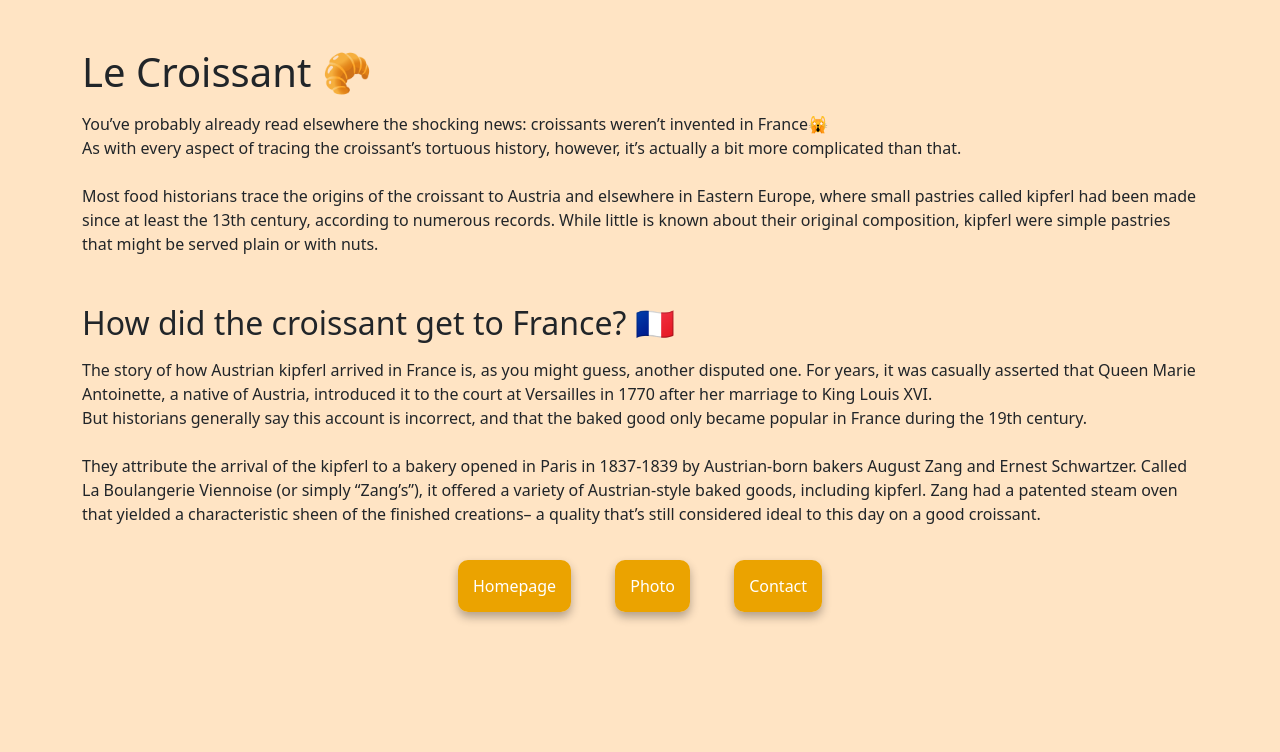
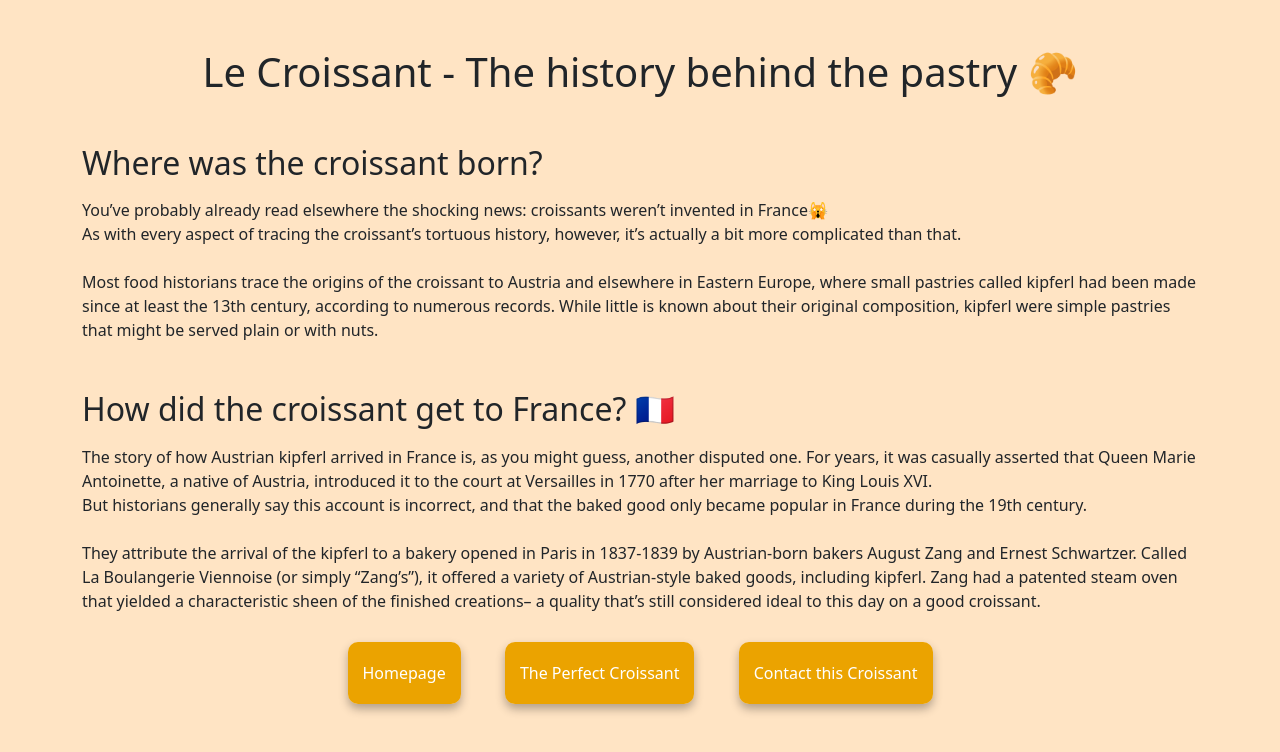
Before and after one commit to mariaCalvario/Croissant, a plain HTML site: page index.html in a window 1280 px wide. Drawn offline with nearby package versions, Linux system fonts and the light colour scheme.

Commit message:
Optimized the website with SEO

```diff
--- a/css/styles.css
+++ b/css/styles.css
@@ -6,7 +6,7 @@ body {
   color: white;
   margin: 20px;
   text-decoration: none;
-  padding: 15px;
+  padding: 20px 15px;
   border-radius: 10px;
   background-color: #eba300;
   box-shadow: 0 5px 10px rgba(0, 0, 0, 0.3);
--- a/index.html
+++ b/index.html
@@ -4,7 +4,11 @@
     <meta charset="UTF-8" />
     <meta http-equiv="X-UA-Compatible" content="IE=edge" />
     <meta name="viewport" content="width=device-width, initial-scale=1.0" />
-    <title>Le Croissant 🥐</title>
+    <meta
+      name="description"
+      content="Are you one of those people who thinks the croissant is a french creation? Well, think again!! We'll tell you all about this delicious pastry @ Le Croissant"
+    />
+    <title>Le Croissant - A delicious touch of bakery with history🥐</title>
     <link
       href="https://cdn.jsdelivr.net/npm/bootstrap@5.0.1/dist/css/bootstrap.min.css"
       rel="stylesheet"
@@ -15,7 +19,10 @@
   </head>
   <body>
     <div class="container">
-      <h1 class="mt-5">Le Croissant 🥐</h1>
+      <h1 class="mt-5 text-center">
+        Le Croissant - The history behind the pastry 🥐
+      </h1>
+      <h2 class="mt-5">Where was the croissant born?</h2>
       <p class="mt-3">
         You’ve probably already read elsewhere the shocking news: croissants
         weren’t invented in France🙀 <br />
@@ -46,9 +53,9 @@
         croissant.
       </p>
       <div class="navigation-links mt-5 text-center">
-        <a href="/">Homepage</a>
-        <a href="/photo.html">Photo</a>
-        <a href="/contact.html">Contact</a>
+        <a href="/" title="Le Croissant Homepage">Homepage</a>
+        <a href="/photo.html" title="Croissant image">The Perfect Croissant</a>
+        <a href="/contact.html" title="Contact Us">Contact this Croissant</a>
       </div>
     </div>
   </body>
```
Also changed, not shown: contact.html (+3 -3 lines), photo.html (+4 -4 lines).
